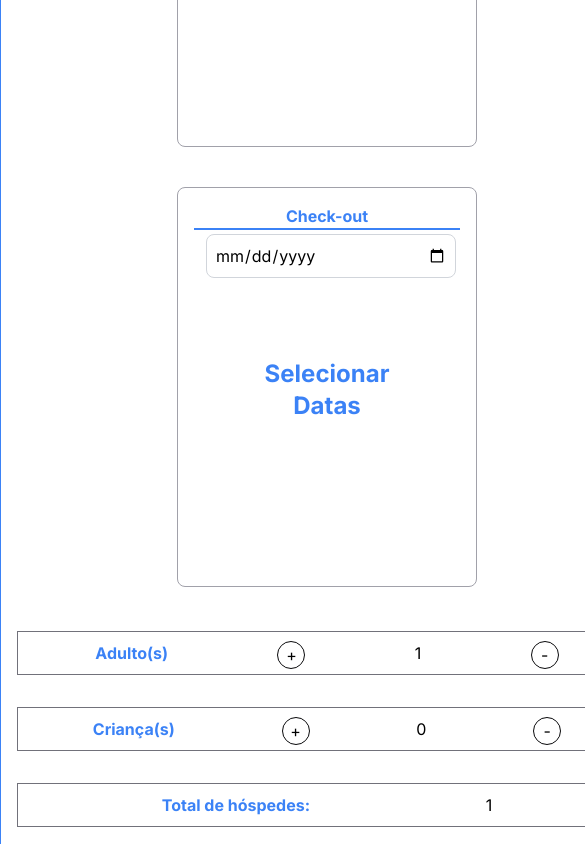
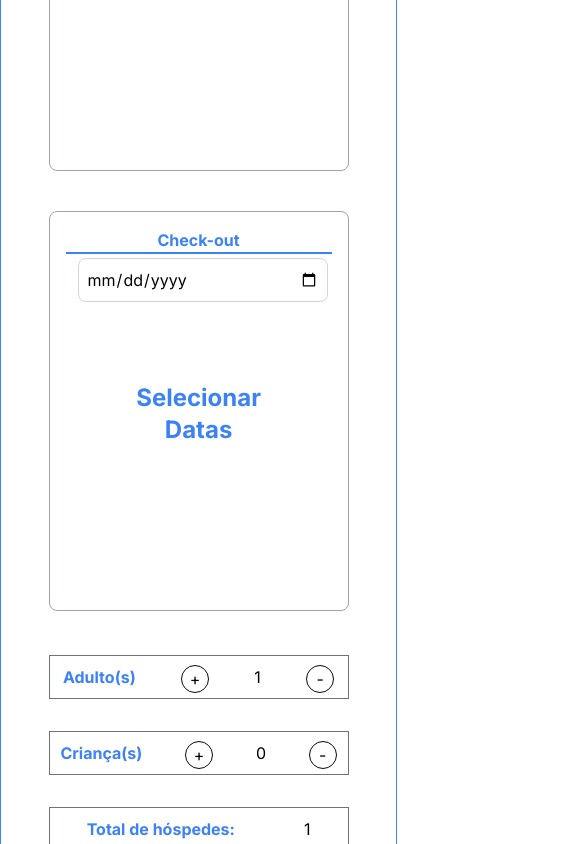
Before and after one commit to RRodrigoCordeiro/Pousad, a Next.js app: page /reserva in a window 390 px wide. Shown: the part 1156-2000 px from the top of the page, 585 px wide, since content can reach past the window. Built offline with nearby package versions, Linux system fonts and the light colour scheme.

Commit message:
responsividade da página de reserva para os quartos temáticos e de casais

```diff
--- a/src/app/reserva/page.tsx
+++ b/src/app/reserva/page.tsx
@@ -81,11 +81,11 @@ export default function Reserva() {
     <>
       <CabecalhoPaginacao />
       <Background />
-      <fieldset className="border border-blue-500 rounded-lg p-4 mt-10 container mx-auto h-full ">
+      <fieldset className="border border-blue-500 rounded-lg p-4 mt-10 container sm:w-10 mx-auto h-full ">
         <legend className="font-bold">POUSADA DA <span className="text-blue-500 font-bold">MONTANHA</span></legend>
         <h1 className="text-center mb-10 text-blue-500 font-bold">Faça sua reserva e venha curtir o interior da melhor pousada da região</h1>
         <Calendario />
-        <fieldset className="flex flex-row items-center justify-evenly space-x-8 m-auto mt-11 border border-zinc-500 w-[620px] h-11">
+        <fieldset className="flex flex-row items-center justify-evenly space-x-8 m-auto mt-11 border border-zinc-500 w-[300px] lg:w-[620px] h-11">
           <h3 className="font-bold text-blue-500">Adulto(s)</h3>
           <button onClick={AdicionarAdulto} className="border border-zinc-950 rounded-full h-7 w-7 mt-1 flex items-center justify-center">+</button>
           <p>{adulto}</p>
@@ -97,7 +97,7 @@ export default function Reserva() {
         {
           adulto >= 4 && <p className="text-center mt-1 font-bold text-red-500">Atenção: 4 adultos é a  capacidade máxima  do quarto</p>
         }
-        <fieldset className="flex flex-row items-center justify-evenly space-x-8 m-auto w-[620px] h-11 border border-zinc-500 mt-8">
+        <fieldset className="flex flex-row items-center justify-evenly space-x-8 m-auto w-[300px] lg:w-[620px] h-11 border border-zinc-500 mt-8">
           <h3 className="font-bold text-blue-500">Criança(s)</h3>
           <button onClick={AdicionarCrianca} className="border border-zinc-950 rounded-full h-7 w-7 mt-1 flex items-center justify-center">+</button>
           <p>{crianca}</p>
@@ -109,7 +109,7 @@ export default function Reserva() {
         {
           crianca < 0 && <p>Atenção: Não é possível ter menos que 0 criança</p>
         }
-        <fieldset className="flex flex-row items-center justify-evenly space-x-8 m-auto w-[620px] h-11 border border-zinc-500 mt-8">
+        <fieldset className="flex flex-row items-center justify-evenly space-x-8 m-auto w-[300px] lg:w-[620px] h-11 border border-zinc-500 mt-8">
           <h3 className="font-bold text-blue-500">Total de hóspedes:</h3>
           <p>{total}</p>
         </fieldset>
--- a/src/app/reservaIndividual/page.tsx
+++ b/src/app/reservaIndividual/page.tsx
@@ -77,6 +77,7 @@ const page = () => {
 
         <fieldset className="border border-blue-500 rounded-lg p-4 mt-10 container md:w-[750px] lg:w-[1000px] w-auto mx-auto h-full">
         <legend className="font-bold">POUSADA DA <span className="text-blue-500 font-bold">MONTANHA</span></legend>
+        <h1 className="text-center mb-10 text-blue-500 font-bold">Faça sua reserva e venha curtir o interior da melhor pousada da região</h1>
         <Calendario/>
         <fieldset className="flex flex-row items-center justify-evenly space-x-8 m-auto mt-11 border border-zinc-500 w-[300px] lg:w-[620px] h-11">
           <h3 className="font-bold text-blue-500">Adulto(s)</h3>
```
